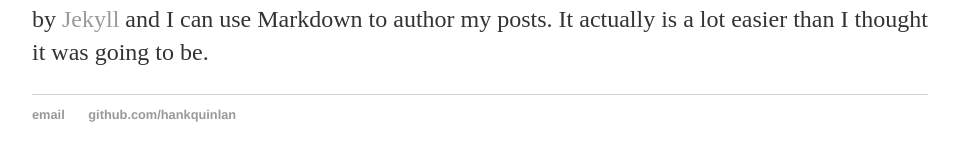
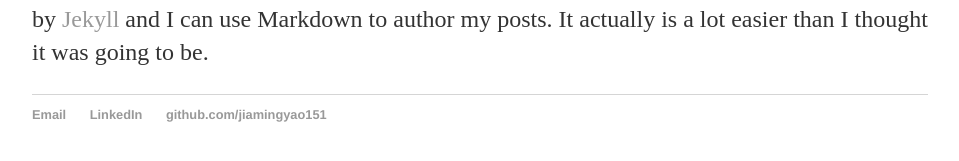
Before and after one commit to jiamingyao151/jiamingyao151.github.io, a Jekyll site: the page built from _posts/2023-03-30-jiaming-yao-site-launched.md, in a window 1280 px wide. Shown: the part 341-502 px from the top of the page, without its empty margins (160-1119 px from the left). Built offline with Jekyll 4.4.1, drawn with Linux system fonts in a browser that asks for light colours.

Commit message:
Update default.html

```diff
--- a/_layouts/default.html
+++ b/_layouts/default.html
@@ -21,8 +21,9 @@
 			</div><!-- /.container -->
 			<footer>
 	    		<ul>
-	        		<li><a href="mailto:jimmyyao151@gmail.com">email</a></li>
-	        		<li><a href="https://github.com/jiamingyao151">github.com/hankquinlan</a></li>
+	        		<li><a href="mailto:jimmyyao151@gmail.com">Email</a></li>
+				<li><a href="https://www.linkedin.com/in/jiaming-yao/">LinkedIn</a></li>
+	        		<li><a href="https://github.com/jiamingyao151">github.com/jiamingyao151</a></li>
 				</ul>
 			</footer>
 		</body>
```
